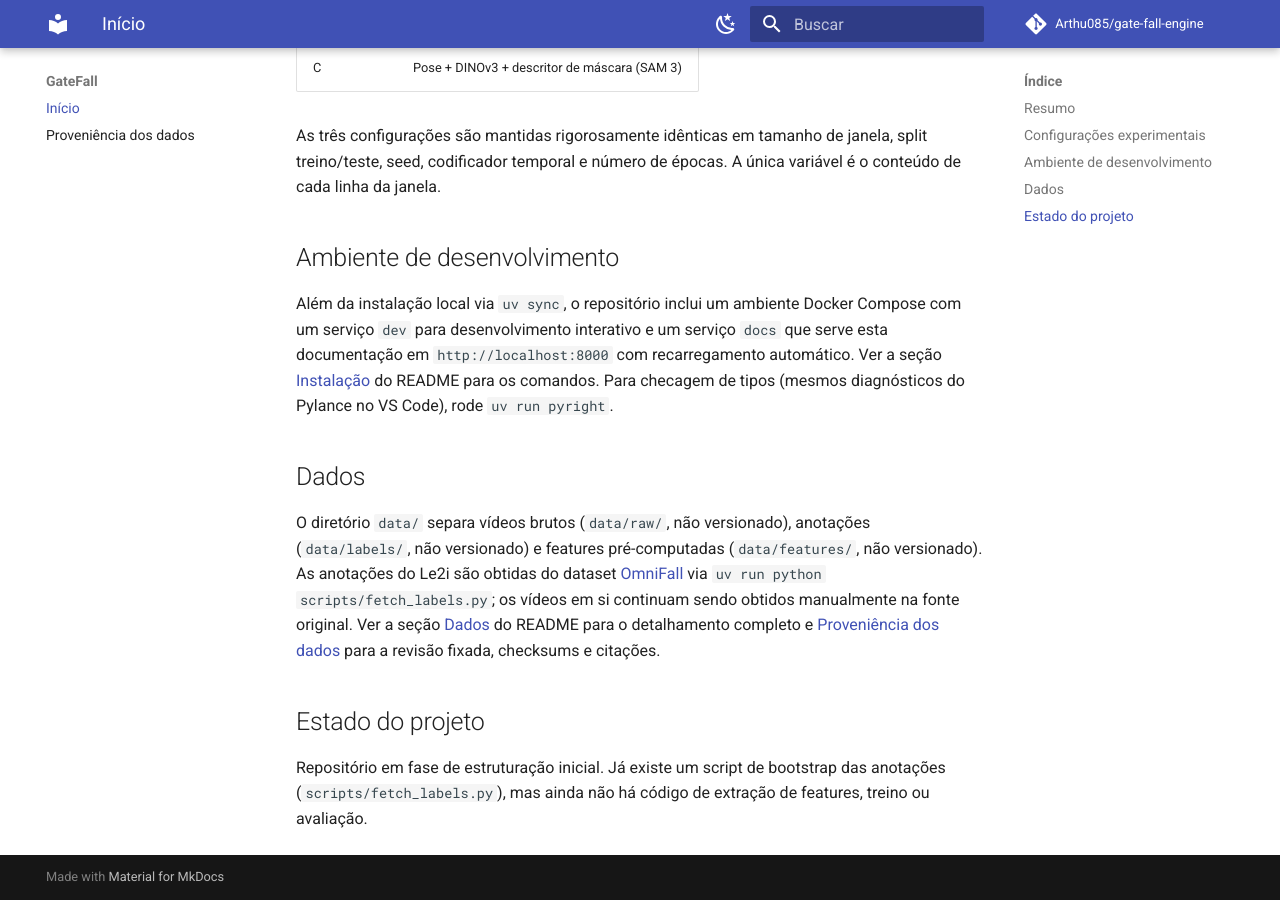
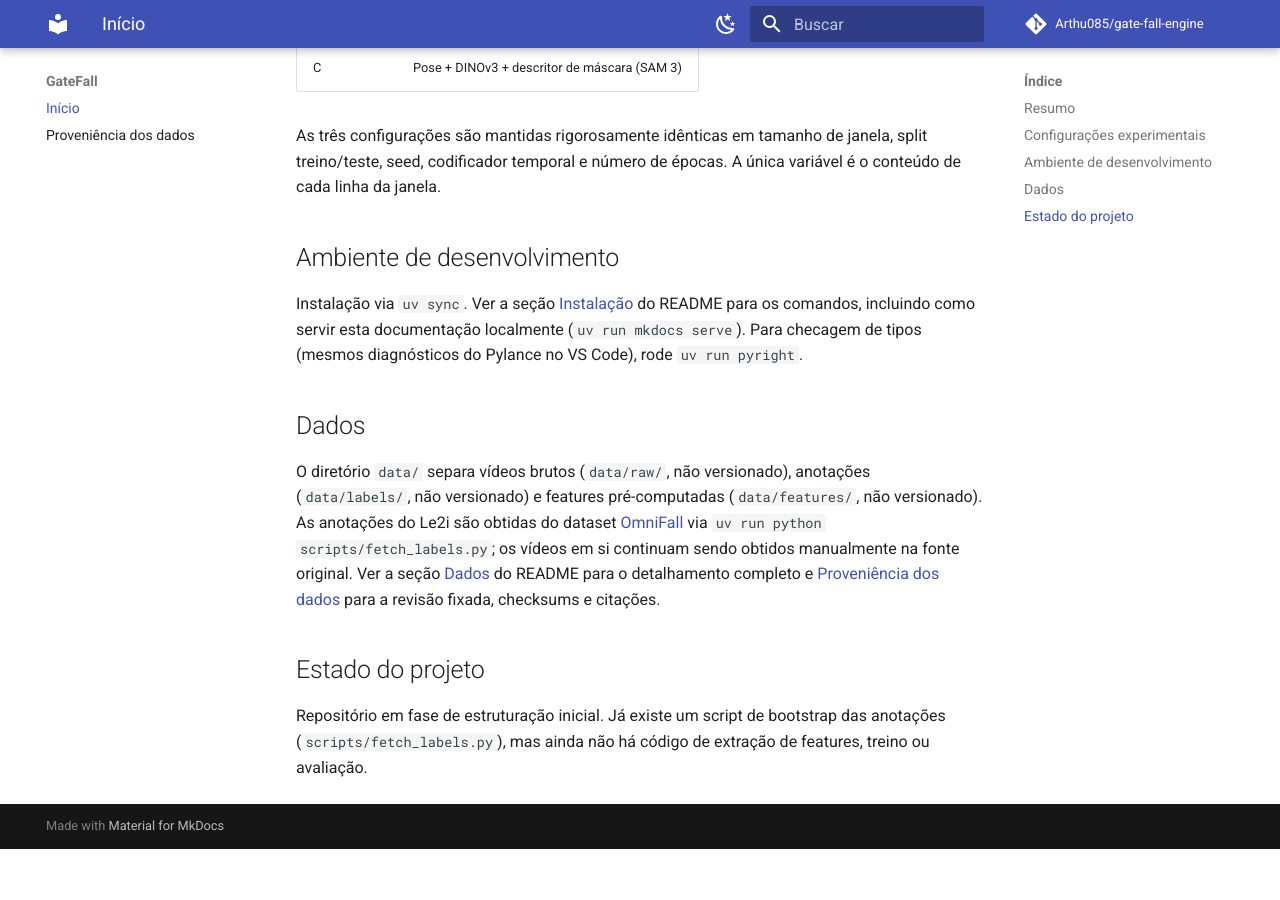
Before and after one commit to Arthu085/gate-fall-engine, an MkDocs documentation site: the page built from docs/index.md, in a window 1280 px wide and 900 px high, scrolled down 792 px. Built offline with MkDocs 1.6.1 and Material for MkDocs 9.7.7, drawn with Linux system fonts in a browser that asks for light colours; comment, search, counter and statistics services are not loaded; after the commit the page ends 1641 px from its top, so only the background shows below that.

Commit message:
chore: remove docker
Co-Authored-By: Claude <noreply@anthropic.com>

```diff
--- a/docs/index.md
+++ b/docs/index.md
@@ -33,13 +33,11 @@ variável é o conteúdo de cada linha da janela.
 
 ## Ambiente de desenvolvimento
 
-Além da instalação local via `uv sync`, o repositório inclui um ambiente
-Docker Compose com um serviço `dev` para desenvolvimento interativo e um
-serviço `docs` que serve esta documentação em `http://localhost:8000` com
-recarregamento automático. Ver a seção
+Instalação via `uv sync`. Ver a seção
 [Instalação](https://github.com/Arthu085/gate-fall-engine/blob/main/README.md#instalação)
-do README para os comandos. Para checagem de tipos (mesmos diagnósticos do
-Pylance no VS Code), rode `uv run pyright`.
+do README para os comandos, incluindo como servir esta documentação
+localmente (`uv run mkdocs serve`). Para checagem de tipos (mesmos
+diagnósticos do Pylance no VS Code), rode `uv run pyright`.
 
 ## Dados
 
```
Also changed, not shown: README.md (+0 -36 lines), docker-compose.yml (deleted, +0 -35 lines), 2 other files.
